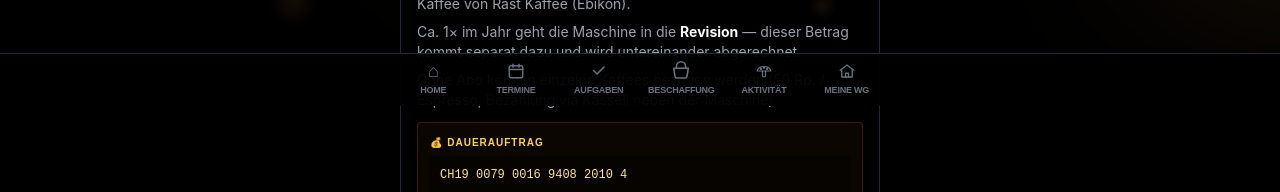
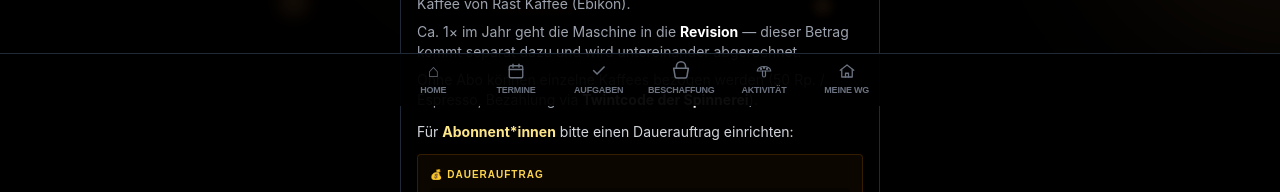
Before and after one commit to daellengarnier/via1-app, a Next.js app: page /kaffee in a window 1280 px wide. Shown: the part 694-886 px from the top of the page. Built offline with nearby package versions, Linux system fonts and the light colour scheme; no server answers.

Commit message:
Kaffee: Bezahltext aktualisiert (Twintcode statt Kaesseli) + Dauerauftrag-Hinweis fuer Abonnent*innen

```diff
--- a/src/app/kaffee/page.tsx
+++ b/src/app/kaffee/page.tsx
@@ -807,7 +807,11 @@ export default function KaffeePage() {
           </p>
           <p>
             Ohne Abo können einzelne Kaffees bezogen werden (50 Rp. / Espresso,
-            Bezahlung via Kässeli neben der Maschine).
+            Bezahlung via <strong className="text-white">Twintcode der Spinnerei</strong>).
+          </p>
+          <p className="pt-1 text-sm text-gray-300">
+            Für <strong className="text-amber-200">Abonnent*innen</strong> bitte einen
+            Dauerauftrag einrichten:
           </p>
         </div>
 
```
